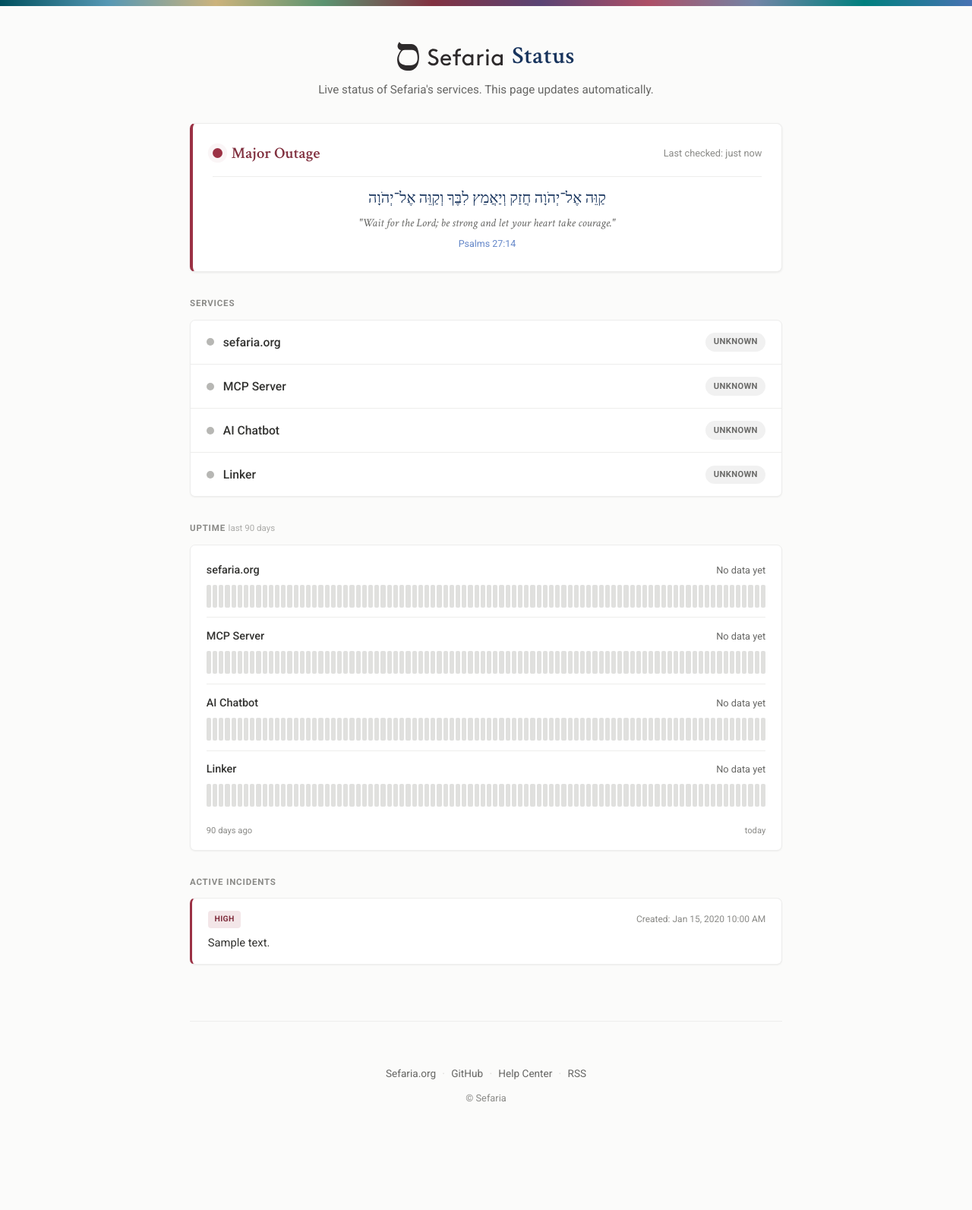
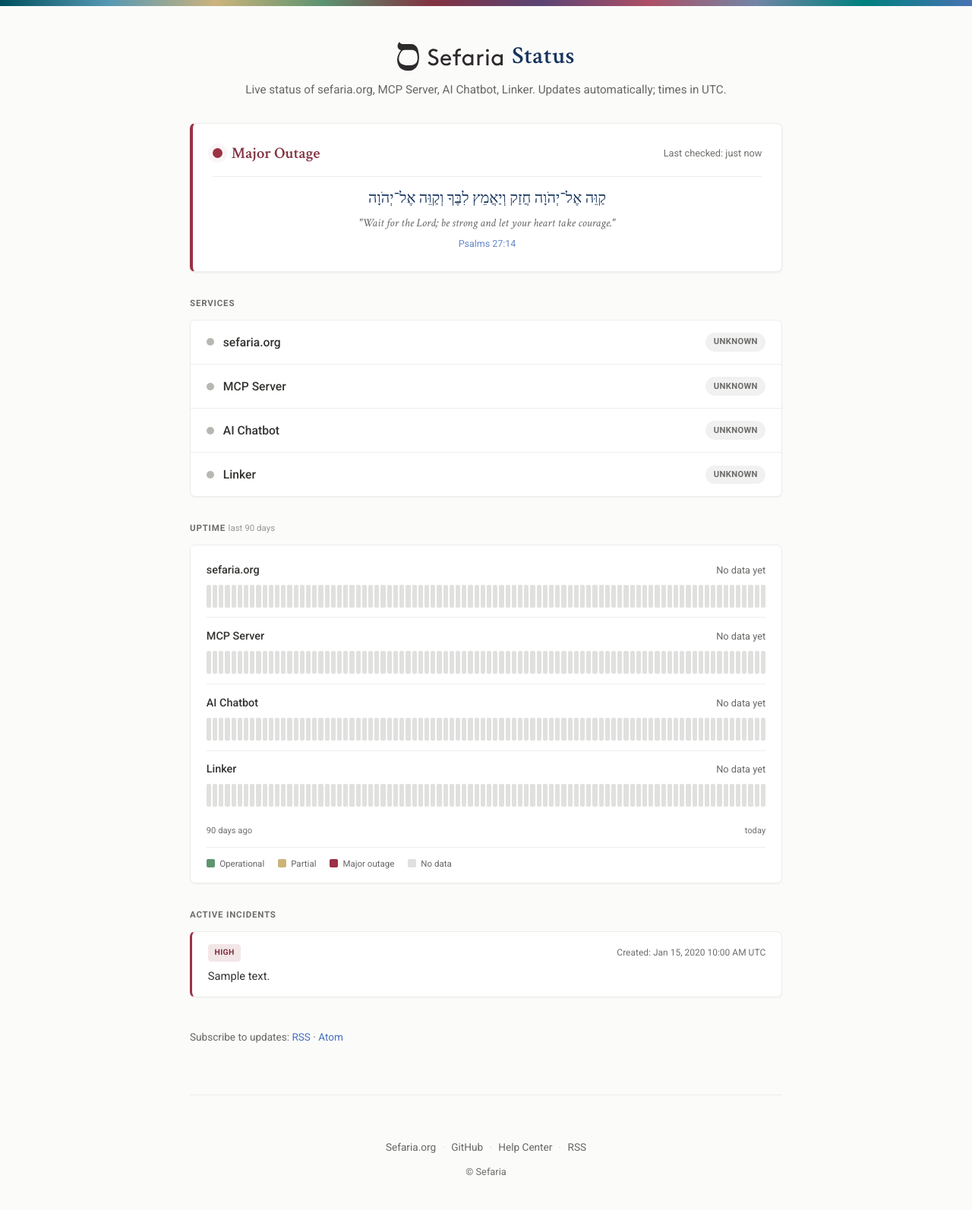
Before and after one commit to Sefaria/down-detector, a Django app: page / in a window 1280 px wide. Shown: the whole page at 76% size. Before the commit the page ends 1450 px from the top, so only its background shows below. Run offline with Django 5.2, Linux system fonts and the light colour scheme; tables that the repository leaves empty hold one stand-in row (values such as "Sample post").

Commit message:
feat: status-page completeness + accessibility polish
From a pre-launch review against GitHub/Cloudflare/Atlassian conventions:
- Surface an aggregate 90-day '% overall' uptime alongside per-service %.
- Add a visible uptime-bar color legend (was hover-only).
- Accessibility: overall banner is an aria-live region; uptime bars are a
  screen-reader-reachable labelled image (bars aria-hidden, row has a summary
  aria-label); the per-second 'last checked' timer is aria-hidden to avoid
  announcement spam; bump --text-faint to meet WCAG AA on the warm background.
- Reassuring explicit empty state ('No incidents reported recently').
- Resolved incidents show duration; all incident times labelled UTC.
- Visible 'Subscribe to updates' (RSS/Atom) affordance.
- Header line now names exactly what's monitored and notes times are UTC.

```diff
--- a/monitoring/static/monitoring/style.css
+++ b/monitoring/static/monitoring/style.css
@@ -21,7 +21,8 @@
     --border-strong: #E0E0DE;
     --text: #333331;
     --text-muted: #666664;
-    --text-faint: #8A8A87;
+    /* Darkened from #8A8A87 to meet WCAG AA (>=4.5:1) for small text on #FBFBFA. */
+    --text-faint: #6E6E6B;
 
     /* Status colors (from Sefaria's category palette), tuned for contrast
        on a light background. Dot/bar use the vivid hue; *-text is darkened
@@ -573,6 +574,61 @@ header .subtitle {
     font-size: 0.7rem;
 }
 
+.uptime-legend {
+    display: flex;
+    flex-wrap: wrap;
+    gap: 0.25rem 1.1rem;
+    margin-top: 0.75rem;
+    padding-top: 0.75rem;
+    border-top: 1px solid var(--border);
+    font-size: 0.72rem;
+    color: var(--text-muted);
+}
+
+.uptime-key {
+    display: inline-flex;
+    align-items: center;
+    gap: 0.4rem;
+}
+
+.uptime-key .sw {
+    width: 11px;
+    height: 11px;
+    border-radius: 2px;
+    display: inline-block;
+}
+
+.uptime-key .sw.status-up { background: var(--status-up); }
+.uptime-key .sw.status-partial { background: var(--status-degraded); }
+.uptime-key .sw.status-down { background: var(--status-down); }
+.uptime-key .sw.status-nodata { background: var(--border-strong); }
+
+/* Reassuring empty state */
+.no-incidents {
+    background: var(--surface);
+    border: 1px solid var(--border);
+    border-left: 3px solid var(--status-up);
+    border-radius: var(--radius);
+    box-shadow: var(--shadow-soft);
+    padding: 1rem 1.25rem;
+    color: var(--text-muted);
+    font-size: 0.92rem;
+}
+
+/* Subscribe */
+.subscribe {
+    margin-bottom: 2rem;
+    font-size: 0.85rem;
+    color: var(--text-muted);
+}
+
+.subscribe a {
+    color: var(--sefaria-link);
+    text-decoration: none;
+}
+
+.subscribe a:hover { text-decoration: underline; }
+
 /* Incidents & Maintenance */
 .incidents,
 .maintenance {
--- a/monitoring/templates/monitoring/status.html
+++ b/monitoring/templates/monitoring/status.html
@@ -87,7 +87,7 @@
                 </a>
                 <h1>Status</h1>
             </div>
-            <p class="subtitle">Live status of Sefaria's services. This page updates automatically.</p>
+            <p class="subtitle">Live status of {% for s in services %}{{ s.name }}{% if not forloop.last %}, {% endif %}{% endfor %}. Updates automatically; times in UTC.</p>
         </header>
 
         <!-- Overall Status Banner -->
@@ -96,8 +96,8 @@
                 <div class="status-indicator">
                     <span class="status-dot {% if overall_status != 'operational' %}pulse{% endif %}"></span>
                 </div>
-                <span class="status-text">{{ status_label }}</span>
-                <span class="last-updated">Last checked: <time id="last-checked" data-checked="{{ last_checked_iso }}">just now</time></span>
+                <span class="status-text" role="status" aria-live="polite">{{ status_label }}</span>
+                <span class="last-updated">Last checked: <time id="last-checked" data-checked="{{ last_checked_iso }}" aria-hidden="true">just now</time></span>
             </div>
             <div class="status-quote">
                 <span class="quote-hebrew" lang="he">{{ quote.hebrew }}</span>
@@ -188,7 +188,7 @@
         <!-- Uptime History -->
         {% if uptime_history %}
         <section class="uptime">
-            <h2>Uptime <span class="uptime-window">last {{ uptime_days }} days</span></h2>
+            <h2>Uptime <span class="uptime-window">last {{ uptime_days }} days{% if overall_uptime is not None %} &middot; {{ overall_uptime }}% overall{% endif %}</span></h2>
             <div class="uptime-list">
                 {% for svc in uptime_history %}
                 <div class="uptime-row">
@@ -198,9 +198,10 @@
                             {% if svc.uptime_pct is not None %}{{ svc.uptime_pct }}% uptime{% else %}No data yet{% endif %}
                         </span>
                     </div>
-                    <div class="uptime-bars">
+                    <div class="uptime-bars" role="img"
+                        aria-label="{{ svc.name }}: {% if svc.uptime_pct is not None %}{{ svc.uptime_pct }}% uptime over the last {{ uptime_days }} days{% else %}no uptime data yet{% endif %}">
                         {% for d in svc.days %}
-                        <span class="uptime-bar status-{{ d.status }}"
+                        <span class="uptime-bar status-{{ d.status }}" aria-hidden="true"
                             title="{{ d.date }}{% if d.uptime is not None %}: {{ d.uptime }}% uptime{% else %}: no data{% endif %}"></span>
                         {% endfor %}
                     </div>
@@ -209,6 +210,12 @@
                 <div class="uptime-axis">
                     <span>{{ uptime_days }} days ago</span>
                     <span>today</span>
+                </div>
+                <div class="uptime-legend" aria-hidden="true">
+                    <span class="uptime-key"><i class="sw status-up"></i> Operational</span>
+                    <span class="uptime-key"><i class="sw status-partial"></i> Partial</span>
+                    <span class="uptime-key"><i class="sw status-down"></i> Major outage</span>
+                    <span class="uptime-key"><i class="sw status-nodata"></i> No data</span>
                 </div>
             </div>
         </section>
@@ -224,11 +231,11 @@
                     <span class="severity-badge">{{ incident.get_severity_display }}</span>
                     <div class="incident-times">
                         <time datetime="{{ incident.created_at|date:'c' }}">
-                            Created: {{ incident.created_at|date:"M j, Y g:i A" }}
+                            Created: {{ incident.created_at|date:"M j, Y g:i A" }} UTC
                         </time>
                         {% if incident.updated_at != incident.created_at %}
                         <time datetime="{{ incident.updated_at|date:'c' }}" class="updated-time">
-                            Updated: {{ incident.updated_at|date:"M j, Y g:i A" }}
+                            Updated: {{ incident.updated_at|date:"M j, Y g:i A" }} UTC
                         </time>
                         {% endif %}
                     </div>
@@ -246,13 +253,13 @@
             {% for incident in resolved_incidents %}
             <div class="incident severity-resolved">
                 <div class="incident-header">
-                    <span class="severity-badge resolved">Resolved</span>
+                    <span class="severity-badge resolved">Resolved{% if incident.duration_str %} &middot; {{ incident.duration_str }}{% endif %}</span>
                     <div class="incident-times">
                         <time datetime="{{ incident.created_at|date:'c' }}">
-                            Created: {{ incident.created_at|date:"M j, Y g:i A" }}
+                            Created: {{ incident.created_at|date:"M j, Y g:i A" }} UTC
                         </time>
                         <time datetime="{{ incident.updated_at|date:'c' }}" class="updated-time">
-                            Resolved: {{ incident.updated_at|date:"M j, Y g:i A" }}
+                            Resolved: {{ incident.updated_at|date:"M j, Y g:i A" }} UTC
                         </time>
                     </div>
                 </div>
@@ -261,6 +268,22 @@
             {% endfor %}
         </section>
         {% endif %}
+
+        <!-- Reassuring empty state when there's nothing to report -->
+        {% if not active_incidents and not resolved_incidents %}
+        <section class="incidents">
+            <h2>Incidents</h2>
+            <p class="no-incidents">No incidents reported recently. All clear.</p>
+        </section>
+        {% endif %}
+
+        <!-- Subscribe -->
+        <section class="subscribe">
+            <p>Subscribe to updates:
+                <a href="{% url 'monitoring:incident_feed_rss' %}">RSS</a> &middot;
+                <a href="{% url 'monitoring:incident_feed_atom' %}">Atom</a>
+            </p>
+        </section>
 
         <footer>
             <div class="footer-links">
```
Also changed, not shown: tests/test_views.py (+30 -0 lines), README.md.
